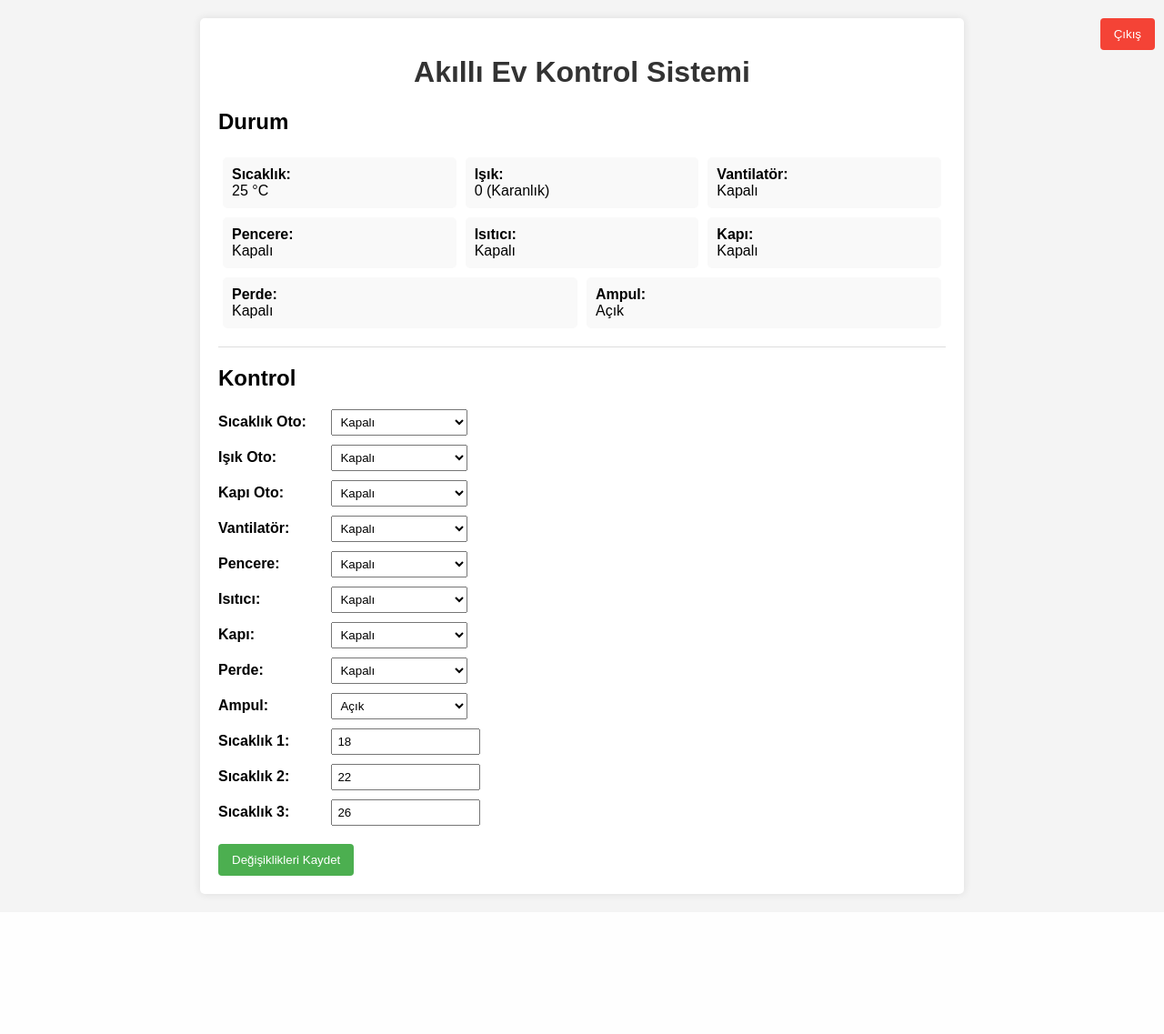
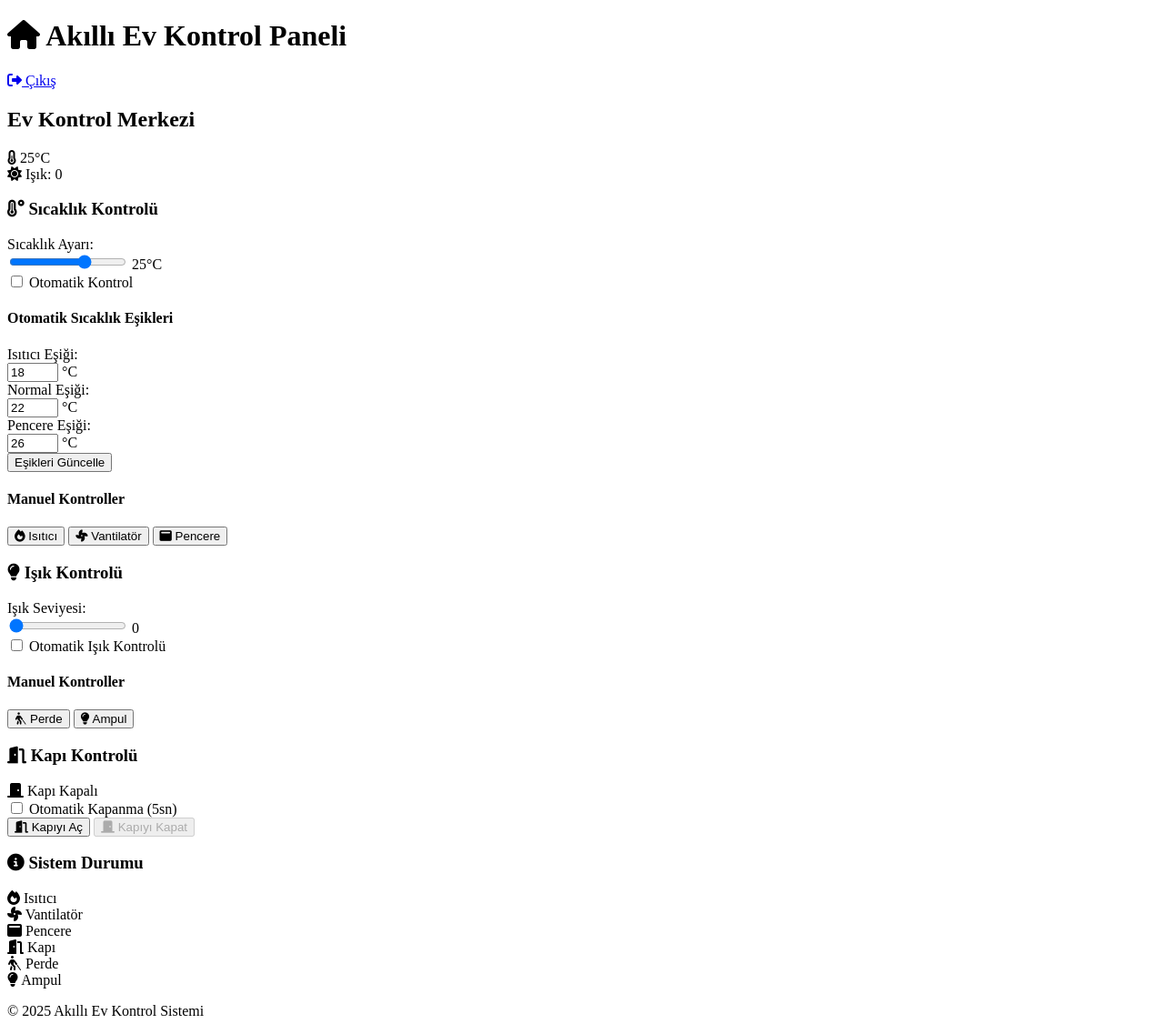
Before and after one commit to herdem09/herdemerasmus, a Flask app: page / in a window 1280 px wide. Shown: the whole page at 91% size. Before the commit the page ends 989 px from the top, so only its background shows below. Run offline with Flask 3, Linux system fonts and the light colour scheme; the visitor is signed in with stand-in values (Sample User, id 1).

Commit message:
Update index.html

```diff
--- a/templates/index.html
+++ b/templates/index.html
@@ -1,177 +1,236 @@
-<!DOCTYPE html>
-<html>
-<head>
-    <title>Akıllı Ev Kontrol Sistemi</title>
-    <meta name="viewport" content="width=device-width, initial-scale=1.0">
-    <style>
-        body {font-family:Arial; margin:0; padding:0; background:#f4f4f4;}
-        .container {width:90%; max-width:800px; margin:20px auto; background:white; padding:20px; border-radius:5px; box-shadow:0 0 10px rgba(0,0,0,0.1);}
-        h1 {text-align:center; color:#333;}
-        .status {display:flex; flex-wrap:wrap; margin-bottom:20px; border-bottom:1px solid #ddd; padding-bottom:15px;}
-        .status-item {flex:1; min-width:180px; margin:5px; padding:10px; background:#f9f9f9; border-radius:5px;}
-        .status-label {font-weight:bold;}
-        .form-group {margin:10px 0;}
-        label {display:inline-block; width:120px; font-weight:bold;}
-        input[type=number], select {width:150px; padding:5px;}
-        button {background-color:#4CAF50; color:white; padding:10px 15px; border:none; border-radius:4px; cursor:pointer; margin-top:10px;}
-        button:hover {background-color:#45a049;}
-        .logout {position:absolute; top:10px; right:10px; background-color:#f44336;}
-        .logout:hover {background-color:#d32f2f;}
-        .disabled {opacity:0.5; cursor:not-allowed;}
-    </style>
-</head>
-<body>
-    <div class="container">
-        <a href="/logout"><button class="logout">Çıkış</button></a>
-        <h1>Akıllı Ev Kontrol Sistemi</h1>
+{% extends 'base.html' %}
 
-        <!-- Status Display -->
-        <h2>Durum</h2>
-        <div class="status">
+{% block title %}Ana Sayfa - Akıllı Ev Kontrol Sistemi{% endblock %}
+
+{% block content %}
+<div class="dashboard">
+    <div class="dashboard-header">
+        <h2>Ev Kontrol Merkezi</h2>
+        <div class="status-indicators">
             <div class="status-item">
-                <div class="status-label">Sıcaklık:</div>
-                <div>{{ data.sicaklik }} °C</div>
+                <i class="fas fa-thermometer-half"></i>
+                <span id="current-temp">{{ data.sicaklik }}°C</span>
             </div>
             <div class="status-item">
-                <div class="status-label">Işık:</div>
-                <div>{{ data.isik }} ({% if data.isik == 0 %}Karanlık{% else %}Aydınlık{% endif %})</div>
+                <i class="fas fa-sun"></i>
+                <span id="current-light">Işık: {{ data.isik }}</span>
             </div>
-            <div class="status-item">
-                <div class="status-label">Vantilatör:</div>
-                <div>{% if data.vantilator %}Açık{% else %}Kapalı{% endif %}</div>
-            </div>
-            <div class="status-item">
-                <div class="status-label">Pencere:</div>
-                <div>{% if data.pencere %}Açık{% else %}Kapalı{% endif %}</div>
-            </div>
-            <div class="status-item">
-                <div class="status-label">Isıtıcı:</div>
-                <div>{% if data.isitici %}Açık{% else %}Kapalı{% endif %}</div>
-            </div>
-            <div class="status-item">
-                <div class="status-label">Kapı:</div>
-                <div>{% if data.kapi %}Açık{% else %}Kapalı{% endif %}</div>
-            </div>
-            <div class="status-item">
-                <div class="status-label">Perde:</div>
-                <div>{% if data.perde %}Kapalı{% else %}Açık{% endif %}</div>
-            </div>
-            <div class="status-item">
-                <div class="status-label">Ampul:</div>
-                <div>{% if data.ampul %}Açık{% else %}Kapalı{% endif %}</div>
         </div>
     </div>
 
-        <!-- Control Form -->
-        <h2>Kontrol</h2>
-        <form method="post" action="/update">
-            <!-- Auto Controls -->
-            <div class="form-group">
-                <label for="sicaklik_oto">Sıcaklık Oto:</label>
-                <select name="sicaklik_oto" id="sicaklik_oto" onchange="this.form.submit()">
-                    <option value="true" {% if data.sicaklik_oto %}selected{% endif %}>Açık</option>
-                    <option value="false" {% if not data.sicaklik_oto %}selected{% endif %}>Kapalı</option>
-                </select>
+    <div class="dashboard-grid">
+        <!-- Sıcaklık Kontrol Kartı -->
+        <div class="dashboard-card">
+            <div class="card-header">
+                <h3><i class="fas fa-temperature-high"></i> Sıcaklık Kontrolü</h3>
+            </div>
+            <div class="card-content">
+                <form action="{{ url_for('update') }}" method="post" class="control-form" id="tempControlForm">
+                    <div class="form-control">
+                        <label for="sicaklik">Sıcaklık Ayarı:</label>
+                        <div class="range-control">
+                            <input type="range" id="sicaklik" name="sicaklik" min="15" max="30" value="{{ data.sicaklik }}" step="1">
+                            <span class="range-value">{{ data.sicaklik }}°C</span>
+                        </div>
                     </div>
 
-            <div class="form-group">
-                <label for="isik_oto">Işık Oto:</label>
-                <select name="isik_oto" id="isik_oto" onchange="this.form.submit()">
-                    <option value="true" {% if data.isik_oto %}selected{% endif %}>Açık</option>
-                    <option value="false" {% if not data.isik_oto %}selected{% endif %}>Kapalı</option>
-                </select>
+                    <div class="control-switches">
+                        <div class="switch-control">
+                            <label for="sicaklik_oto">
+                                <input type="checkbox" id="sicaklik_oto" name="sicaklik_oto" value="true" {% if data.sicaklik_oto %}checked{% endif %} onchange="document.getElementById('tempControlForm').submit()">
+                                <span class="switch-label">Otomatik Kontrol</span>
+                            </label>
+                        </div>
                     </div>
 
-            <div class="form-group">
-                <label for="kapioto">Kapı Oto:</label>
-                <select name="kapioto" id="kapioto" onchange="this.form.submit()">
-                    <option value="true" {% if data.kapioto %}selected{% endif %}>Açık</option>
-                    <option value="false" {% if not data.kapioto %}selected{% endif %}>Kapalı</option>
-                </select>
+                    <div class="auto-settings {% if not data.sicaklik_oto %}hidden{% endif %}" id="sicaklikOtoSettings">
+                        <h4>Otomatik Sıcaklık Eşikleri</h4>
+                        <div class="threshold-controls">
+                            <div class="threshold-item">
+                                <label for="sicaklik1">Isıtıcı Eşiği:</label>
+                                <div class="threshold-input">
+                                    <input type="number" id="sicaklik1" name="sicaklik1" min="15" max="30" value="{{ data.sicaklik1 }}">
+                                    <span>°C</span>
+                                </div>
+                            </div>
+                            <div class="threshold-item">
+                                <label for="sicaklik2">Normal Eşiği:</label>
+                                <div class="threshold-input">
+                                    <input type="number" id="sicaklik2" name="sicaklik2" min="15" max="30" value="{{ data.sicaklik2 }}">
+                                    <span>°C</span>
+                                </div>
+                            </div>
+                            <div class="threshold-item">
+                                <label for="sicaklik3">Pencere Eşiği:</label>
+                                <div class="threshold-input">
+                                    <input type="number" id="sicaklik3" name="sicaklik3" min="15" max="30" value="{{ data.sicaklik3 }}">
+                                    <span>°C</span>
+                                </div>
+                            </div>
+                        </div>
+                        <button type="submit" class="btn btn-primary btn-sm">Eşikleri Güncelle</button>
                     </div>
 
-            <!-- Manual Controls -->
-            <div class="form-group {% if data.sicaklik_oto %}disabled{% endif %}">
-                <label for="vantilator">Vantilatör:</label>
-                <select name="vantilator" id="vantilator" {% if data.sicaklik_oto %}disabled{% endif %}>
-                    <option value="true" {% if data.vantilator %}selected{% endif %}>Açık</option>
-                    <option value="false" {% if not data.vantilator %}selected{% endif %}>Kapalı</option>
-                </select>
+                    <div class="manual-controls {% if data.sicaklik_oto %}disabled{% endif %}">
+                        <h4>Manuel Kontroller</h4>
+                        <div class="button-controls">
+                            <button type="submit" name="isitici" value="{{ 'false' if data.isitici else 'true' }}" class="control-btn {{ 'active' if data.isitici else '' }}" {{ 'disabled' if data.sicaklik_oto else '' }}>
+                                <i class="fas fa-fire"></i> Isıtıcı
+                            </button>
+                            <button type="submit" name="vantilator" value="{{ 'false' if data.vantilator else 'true' }}" class="control-btn {{ 'active' if data.vantilator else '' }}" {{ 'disabled' if data.sicaklik_oto else '' }}>
+                                <i class="fas fa-fan"></i> Vantilatör
+                            </button>
+                            <button type="submit" name="pencere" value="{{ 'false' if data.pencere else 'true' }}" class="control-btn {{ 'active' if data.pencere else '' }}" {{ 'disabled' if data.sicaklik_oto else '' }}>
+                                <i class="fas fa-window-maximize"></i> Pencere
+                            </button>
+                        </div>
+                    </div>
+                </form>
+            </div>
         </div>
 
-            <div class="form-group {% if data.sicaklik_oto %}disabled{% endif %}">
-                <label for="pencere">Pencere:</label>
-                <select name="pencere" id="pencere" {% if data.sicaklik_oto %}disabled{% endif %}>
-                    <option value="true" {% if data.pencere %}selected{% endif %}>Açık</option>
-                    <option value="false" {% if not data.pencere %}selected{% endif %}>Kapalı</option>
-                </select>
+        <!-- Işık Kontrol Kartı -->
+        <div class="dashboard-card">
+            <div class="card-header">
+                <h3><i class="fas fa-lightbulb"></i> Işık Kontrolü</h3>
+            </div>
+            <div class="card-content">
+                <form action="{{ url_for('update') }}" method="post" class="control-form" id="lightControlForm">
+                    <div class="form-control">
+                        <label for="isik">Işık Seviyesi:</label>
+                        <div class="range-control">
+                            <input type="range" id="isik" name="isik" min="0" max="10" value="{{ data.isik }}" step="1">
+                            <span class="range-value">{{ data.isik }}</span>
+                        </div>
                     </div>
 
-            <div class="form-group {% if data.sicaklik_oto %}disabled{% endif %}">
-                <label for="isitici">Isıtıcı:</label>
-                <select name="isitici" id="isitici" {% if data.sicaklik_oto %}disabled{% endif %}>
-                    <option value="true" {% if data.isitici %}selected{% endif %}>Açık</option>
-                    <option value="false" {% if not data.isitici %}selected{% endif %}>Kapalı</option>
-                </select>
+                    <div class="control-switches">
+                        <div class="switch-control">
+                            <label for="isik_oto">
+                                <input type="checkbox" id="isik_oto" name="isik_oto" value="true" {% if data.isik_oto %}checked{% endif %} onchange="document.getElementById('lightControlForm').submit()">
+                                <span class="switch-label">Otomatik Işık Kontrolü</span>
+                            </label>
+                        </div>
                     </div>
 
-            <div class="form-group {% if data.kapioto %}disabled{% endif %}">
-                <label for="kapi">Kapı:</label>
-                <select name="kapi" id="kapi" {% if data.kapioto %}disabled{% endif %}>
-                    <option value="true" {% if data.kapi %}selected{% endif %}>Açık</option>
-                    <option value="false" {% if not data.kapi %}selected{% endif %}>Kapalı</option>
-                </select>
+                    <div class="manual-controls {% if data.isik_oto %}disabled{% endif %}">
+                        <h4>Manuel Kontroller</h4>
+                        <div class="button-controls">
+                            <button type="submit" name="perde" value="{{ 'false' if data.perde else 'true' }}" class="control-btn {{ 'active' if data.perde else '' }}" {{ 'disabled' if data.isik_oto else '' }}>
+                                <i class="fas fa-blind"></i> Perde
+                            </button>
+                            <button type="submit" name="ampul" value="{{ 'false' if data.ampul else 'true' }}" class="control-btn {{ 'active' if data.ampul else '' }}" {{ 'disabled' if data.isik_oto else '' }}>
+                                <i class="fas fa-lightbulb"></i> Ampul
+                            </button>
+                        </div>
+                    </div>
+                </form>
+            </div>
         </div>
 
-            <div class="form-group {% if data.isik_oto %}disabled{% endif %}">
-                <label for="perde">Perde:</label>
-                <select name="perde" id="perde" {% if data.isik_oto %}disabled{% endif %}>
-                    <option value="true" {% if data.perde %}selected{% endif %}>Kapalı</option>
-                    <option value="false" {% if not data.perde %}selected{% endif %}>Açık</option>
-                </select>
+        <!-- Kapı Kontrol Kartı -->
+        <div class="dashboard-card">
+            <div class="card-header">
+                <h3><i class="fas fa-door-open"></i> Kapı Kontrolü</h3>
+            </div>
+            <div class="card-content">
+                <form action="{{ url_for('update') }}" method="post" class="control-form" id="doorControlForm">
+                    <div class="door-status-container">
+                        <div class="door-status {{ 'open' if data.kapi else 'closed' }}">
+                            <i class="fas fa-{{ 'door-open' if data.kapi else 'door-closed' }}"></i>
+                            <span>Kapı {{ 'Açık' if data.kapi else 'Kapalı' }}</span>
+                        </div>
                     </div>
 
-            <div class="form-group {% if data.isik_oto %}disabled{% endif %}">
-                <label for="ampul">Ampul:</label>
-                <select name="ampul" id="ampul" {% if data.isik_oto %}disabled{% endif %}>
-                    <option value="true" {% if data.ampul %}selected{% endif %}>Açık</option>
-                    <option value="false" {% if not data.ampul %}selected{% endif %}>Kapalı</option>
-                </select>
+                    <div class="control-switches">
+                        <div class="switch-control">
+                            <label for="kapioto">
+                                <input type="checkbox" id="kapioto" name="kapioto" value="true" {% if data.kapioto %}checked{% endif %} onchange="document.getElementById('doorControlForm').submit()">
+                                <span class="switch-label">Otomatik Kapanma (5sn)</span>
+                            </label>
+                        </div>
                     </div>
 
-            <!-- Temperature Settings -->
-            <div class="form-group">
-                <label for="sicaklik1">Sıcaklık 1:</label>
-                <input type="number" name="sicaklik1" id="sicaklik1" value="{{ data.sicaklik1 }}">
+                    <div class="manual-controls">
+                        <div class="button-controls">
+                            <button type="submit" name="kapi" value="true" class="control-btn {{ 'disabled' if data.kapi else '' }}" {{ 'disabled' if data.kapi else '' }}>
+                                <i class="fas fa-door-open"></i> Kapıyı Aç
+                            </button>
+                            <button type="submit" name="kapi" value="false" class="control-btn {{ 'disabled' if not data.kapi else '' }}" {{ 'disabled' if not data.kapi else '' }}>
+                                <i class="fas fa-door-closed"></i> Kapıyı Kapat
+                            </button>
+                        </div>
+                    </div>
+                </form>
+            </div>
         </div>
 
-            <div class="form-group">
-                <label for="sicaklik2">Sıcaklık 2:</label>
-                <input type="number" name="sicaklik2" id="sicaklik2" value="{{ data.sicaklik2 }}">
+        <!-- Sistem Durumu Kartı -->
+        <div class="dashboard-card status-card">
+            <div class="card-header">
+                <h3><i class="fas fa-info-circle"></i> Sistem Durumu</h3>
             </div>
+            <div class="card-content">
+                <div class="status-grid">
+                    <div class="status-tile {{ 'active' if data.isitici else '' }}">
+                        <i class="fas fa-fire"></i>
+                        <span>Isıtıcı</span>
+                    </div>
+                    <div class="status-tile {{ 'active' if data.vantilator else '' }}">
+                        <i class="fas fa-fan"></i>
+                        <span>Vantilatör</span>
+                    </div>
+                    <div class="status-tile {{ 'active' if data.pencere else '' }}">
+                        <i class="fas fa-window-maximize"></i>
+                        <span>Pencere</span>
+                    </div>
+                    <div class="status-tile {{ 'active' if data.kapi else '' }}">
+                        <i class="fas fa-door-open"></i>
+                        <span>Kapı</span>
+                    </div>
+                    <div class="status-tile {{ 'active' if data.perde else '' }}">
+                        <i class="fas fa-blind"></i>
+                        <span>Perde</span>
+                    </div>
+                    <div class="status-tile {{ 'active' if data.ampul else '' }}">
+                        <i class="fas fa-lightbulb"></i>
+                        <span>Ampul</span>
+                    </div>
+                </div>
+            </div>
+        </div>
+    </div>
+</div>
+{% endblock %}
 
-            <div class="form-group">
-                <label for="sicaklik3">Sıcaklık 3:</label>
-                <input type="number" name="sicaklik3" id="sicaklik3" value="{{ data.sicaklik3 }}">
-            </div>
+{% block extra_js %}
+<script>
+    // Sıcaklık ayarı için
+    const tempSlider = document.getElementById('sicaklik');
+    const tempValue = tempSlider.nextElementSibling;
 
-            <button type="submit">Değişiklikleri Kaydet</button>
-        </form>
-    </div>
-    <script>
-        function updateDisabledStatus() {
-            var sicaklikOto = document.getElementById('sicaklik_oto').value === 'true';
-            var isikOto = document.getElementById('isik_oto').value === 'true';
-            var kapiOto = document.getElementById('kapioto').value === 'true';
+    tempSlider.addEventListener('input', function() {
+        tempValue.textContent = this.value + '°C';
+    });
 
-            document.getElementById('vantilator').disabled = sicaklikOto;
-            document.getElementById('pencere').disabled = sicaklikOto;
-            document.getElementById('isitici').disabled = sicaklikOto;
-            document.getElementById('perde').disabled = isikOto;
-            document.getElementById('ampul').disabled = isikOto;
-            document.getElementById('kapi').disabled = kapiOto;
+    // Işık ayarı için
+    const lightSlider = document.getElementById('isik');
+    const lightValue = lightSlider.nextElementSibling;
+
+    lightSlider.addEventListener('input', function() {
+        lightValue.textContent = this.value;
+    });
+
+    // Otomatik sıcaklık ayarları görünürlüğü
+    const sicaklikOto = document.getElementById('sicaklik_oto');
+    const sicaklikOtoSettings = document.getElementById('sicaklikOtoSettings');
+
+    sicaklikOto.addEventListener('change', function() {
+        if(this.checked) {
+            sicaklikOtoSettings.classList.remove('hidden');
+        } else {
+            sicaklikOtoSettings.classList.add('hidden');
         }
-        window.onload = updateDisabledStatus;
+    });
 </script>
-</body>
-</html>
+{% endblock %}
```
Lines whose indentation alone changed are shown as unchanged.
